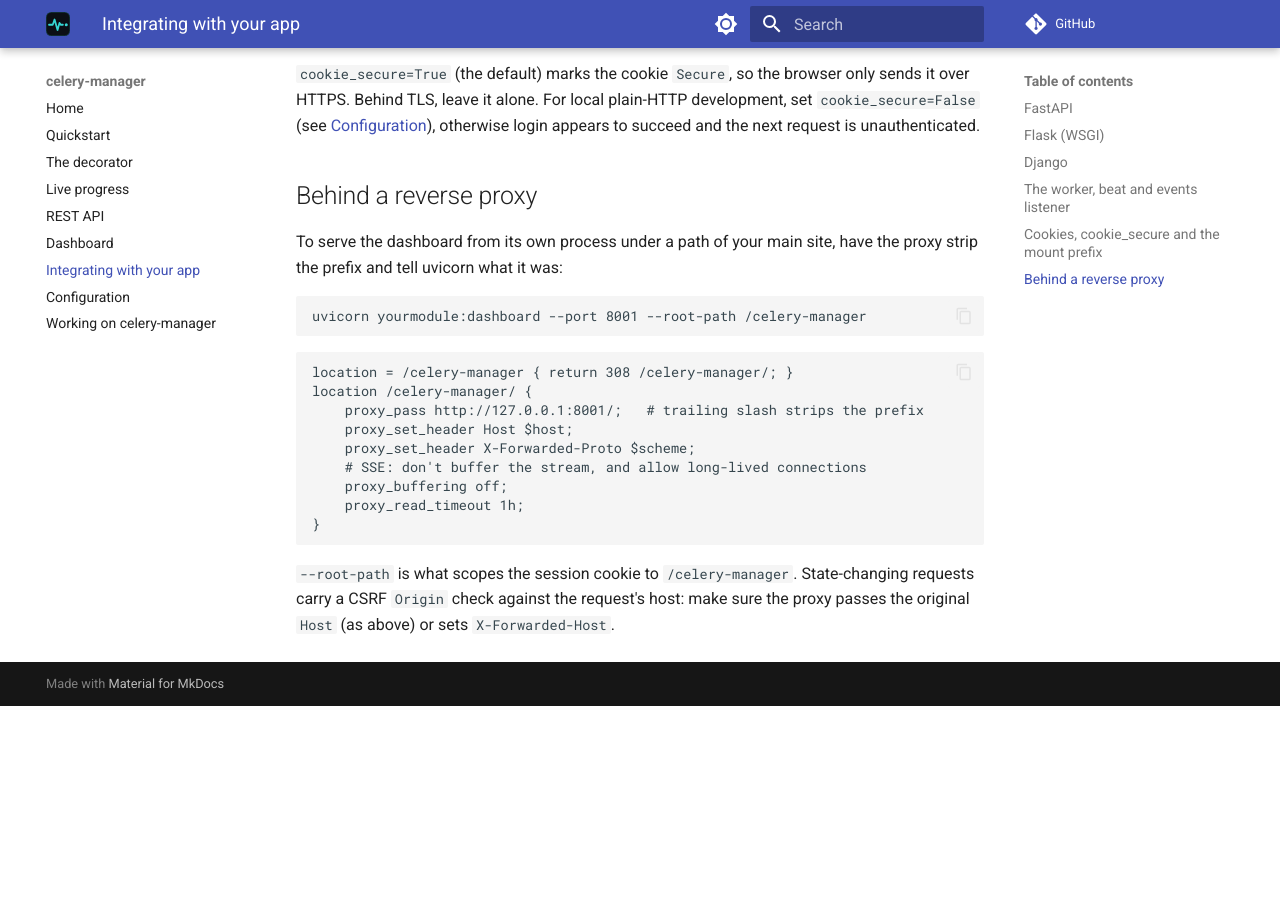
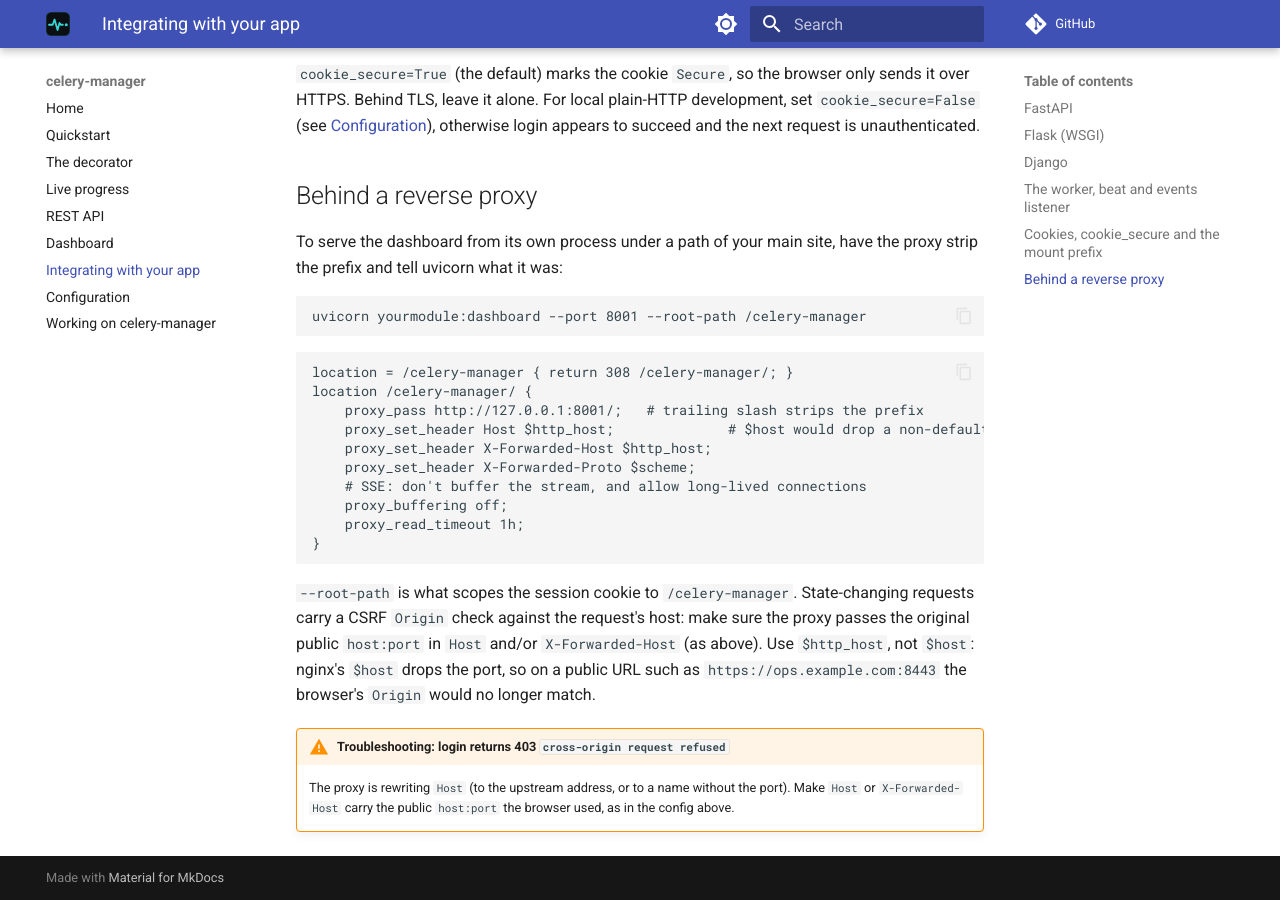
Before and after one commit to Pythondeveloper6/celery-manager, an MkDocs documentation site: the page built from docs/integrations.md, in a window 1280 px wide and 900 px high, scrolled down 3001 px. Built offline with MkDocs 1.6.1 and Material for MkDocs 9.7.7, drawn with Linux system fonts in a browser that asks for light colours; comment, search, counter and statistics services are not loaded; before the commit the page ends 3707 px from its top, so only the background shows below that.

Commit message:
docs: proxy Host guidance for the Origin check, Django demo env, Vite dev proxy
Co-Authored-By: Claude Opus 5.5 <noreply@anthropic.com>

```diff
--- a/docs/integrations.md
+++ b/docs/integrations.md
@@ -151,7 +151,8 @@ uvicorn yourmodule:dashboard --port 8001 --root-path /celery-manager
 location = /celery-manager { return 308 /celery-manager/; }
 location /celery-manager/ {
     proxy_pass http://127.0.0.1:8001/;   # trailing slash strips the prefix
-    proxy_set_header Host $host;
+    proxy_set_header Host $http_host;              # $host would drop a non-default port
+    proxy_set_header X-Forwarded-Host $http_host;
     proxy_set_header X-Forwarded-Proto $scheme;
     # SSE: don't buffer the stream, and allow long-lived connections
     proxy_buffering off;
@@ -161,4 +162,12 @@ location /celery-manager/ {
 
 `--root-path` is what scopes the session cookie to `/celery-manager`. State-changing
 requests carry a CSRF `Origin` check against the request's host: make sure the
-proxy passes the original `Host` (as above) or sets `X-Forwarded-Host`.
+proxy passes the original public `host:port` in `Host` and/or `X-Forwarded-Host`
+(as above). Use `$http_host`, not `$host`: nginx's `$host` drops the port, so on
+a public URL such as `https://ops.example.com:8443` the browser's `Origin` would
+no longer match.
+
+!!! warning "Troubleshooting: login returns 403 `cross-origin request refused`"
+    The proxy is rewriting `Host` (to the upstream address, or to a name
+    without the port). Make `Host` or `X-Forwarded-Host` carry the public
+    `host:port` the browser used, as in the config above.
```
Also changed, not shown: docs/rest-api.md (+6 -3 lines), examples/django_demo/README.md (+11 -5 lines), frontend/README.md (+34 -1 lines), 1 other file.
